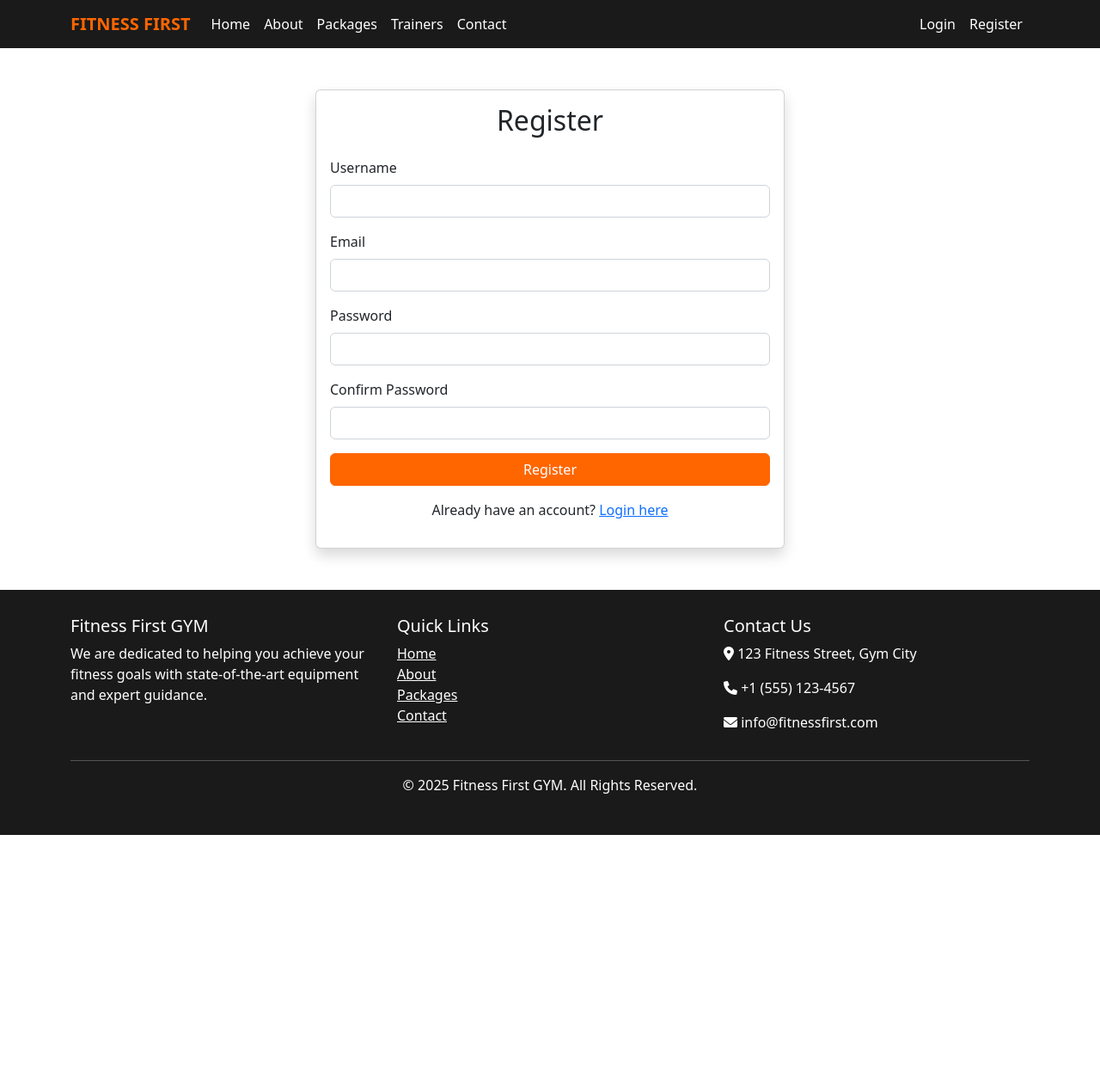
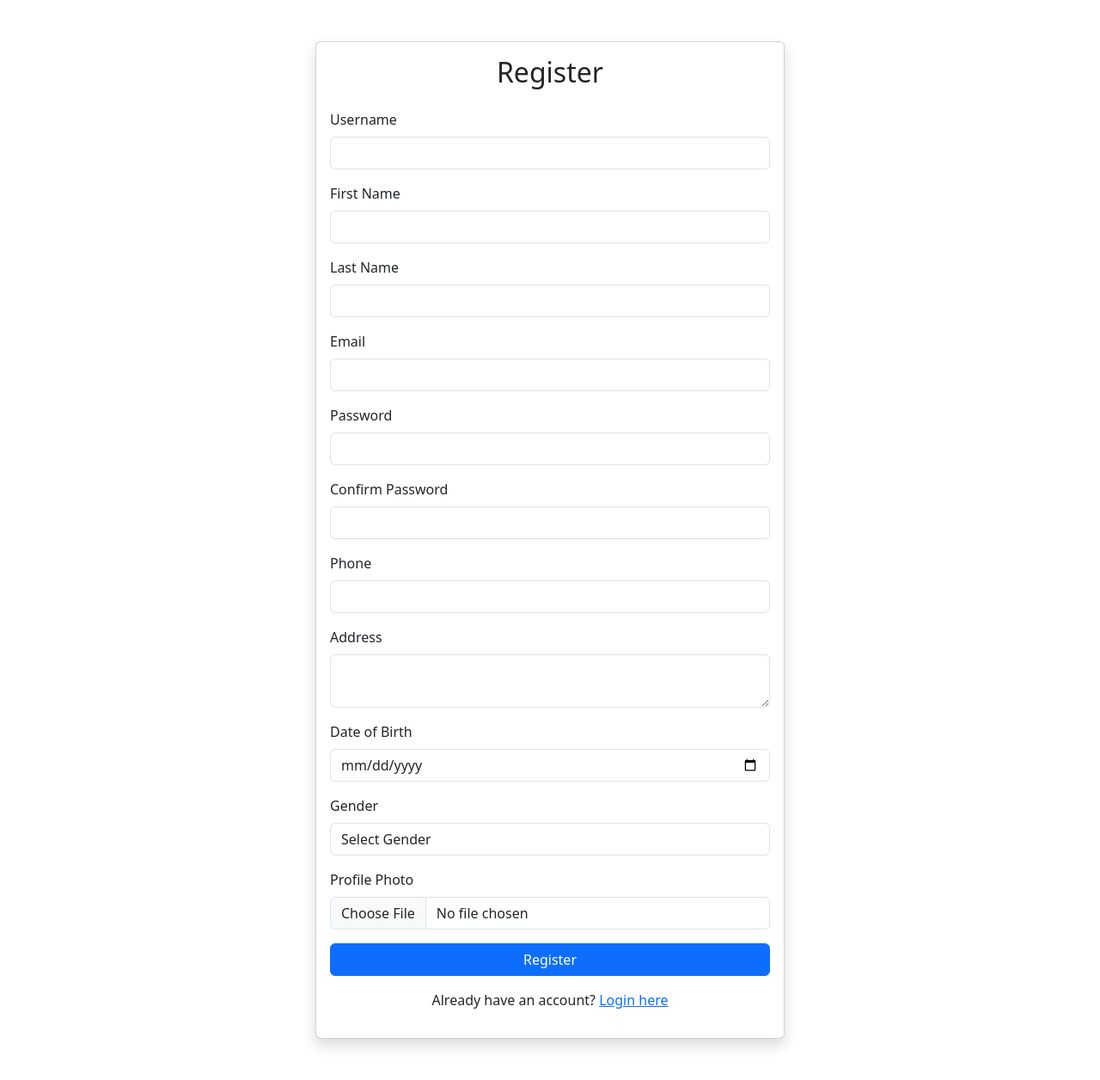
Before and after one commit to godriceeichie/Fitness-First, a Django app: page /register/ in a window 1280 px wide. Shown: the whole page at 86% size. Before the commit the page ends 971 px from the top, so only its background shows below. Run offline with Django 5.2, Linux system fonts and the light colour scheme.

Commit message:
fixed the register page

```diff
--- a/templates/registration/register.html
+++ b/templates/registration/register.html
@@ -1,32 +1,107 @@
-{% extends 'base.html' %}
-
-{% block title %}Fitness First GYM - Register{% endblock %}
-
-{% block content %}
+<!DOCTYPE html>
+<html lang="en">
+<head>
+    <meta charset="UTF-8">
+    <meta name="viewport" content="width=device-width, initial-scale=1.0">
+    <title>Fitness First GYM - Register</title>
+    <link href="https://cdn.jsdelivr.net/npm/bootstrap@5.3.0/dist/css/bootstrap.min.css" rel="stylesheet">
+</head>
+<body>
     <div class="container my-5">
         <div class="row justify-content-center">
             <div class="col-md-6">
                 <div class="card shadow">
                     <div class="card-body">
                         <h2 class="text-center mb-4">Register</h2>
-                    <form method="post">
+
+                        <!-- Display Success/Error Messages -->
+                        {% if messages %}
+                            <div class="alert alert-info">
+                                {% for message in messages %}
+                                    {{ message }}
+                                {% endfor %}
+                            </div>
+                        {% endif %}
+
+                        <!-- Display Form Errors -->
+                        {% if user_form.errors or profile_form.errors %}
+                            <div class="alert alert-danger">
+                                <ul>
+                                    {% for field in user_form %}
+                                        {% for error in field.errors %}
+                                            <li>{{ field.label }}: {{ error }}</li>
+                                        {% endfor %}
+                                    {% endfor %}
+                                    {% for error in user_form.non_field_errors %}
+                                        <li>{{ error }}</li>
+                                    {% endfor %}
+                                    {% for field in profile_form %}
+                                        {% for error in field.errors %}
+                                            <li>{{ field.label }}: {{ error }}</li>
+                                        {% endfor %}
+                                    {% endfor %}
+                                    {% for error in profile_form.non_field_errors %}
+                                        <li>{{ error }}</li>
+                                    {% endfor %}
+                                </ul>
+                            </div>
+                        {% endif %}
+
+                        <form method="post" enctype="multipart/form-data">
                             {% csrf_token %}
+                            <!-- UserRegisterForm Fields -->
                             <div class="mb-3">
-                            <label for="username" class="form-label">Username</label>
-                            <input type="text" class="form-control" id="username" name="username" required>
+                                <label for="id_username" class="form-label">Username</label>
+                                <input type="text" class="form-control" id="id_username" name="username" value="{{ user_form.username.value|default_if_none:'' }}" required>
                             </div>
                             <div class="mb-3">
-                            <label for="email" class="form-label">Email</label>
-                            <input type="email" class="form-control" id="email" name="email" required>
+                                <label for="id_first_name" class="form-label">First Name</label>
+                                <input type="text" class="form-control" id="id_first_name" name="first_name" value="{{ user_form.first_name.value|default_if_none:'' }}" required>
                             </div>
                             <div class="mb-3">
-                            <label for="password1" class="form-label">Password</label>
-                            <input type="password" class="form-control" id="password1" name="password1" required>
+                                <label for="id_last_name" class="form-label">Last Name</label>
+                                <input type="text" class="form-control" id="id_last_name" name="last_name" value="{{ user_form.last_name.value|default_if_none:'' }}" required>
                             </div>
                             <div class="mb-3">
-                            <label for="password2" class="form-label">Confirm Password</label>
-                            <input type="password" class="form-control" id="password2" name="password2" required>
+                                <label for="id_email" class="form-label">Email</label>
+                                <input type="email" class="form-control" id="id_email" name="email" value="{{ user_form.email.value|default_if_none:'' }}" required>
                             </div>
+                            <div class="mb-3">
+                                <label for="id_password1" class="form-label">Password</label>
+                                <input type="password" class="form-control" id="id_password1" name="password1" required>
+                            </div>
+                            <div class="mb-3">
+                                <label for="id_password2" class="form-label">Confirm Password</label>
+                                <input type="password" class="form-control" id="id_password2" name="password2" required>
+                            </div>
+
+                            <!-- UserProfileForm Fields -->
+                            <div class="mb-3">
+                                <label for="id_phone" class="form-label">Phone</label>
+                                <input type="text" class="form-control" id="id_phone" name="phone" value="{{ profile_form.phone.value|default_if_none:'' }}">
+                            </div>
+                            <div class="mb-3">
+                                <label for="id_address" class="form-label">Address</label>
+                                <textarea class="form-control" id="id_address" name="address">{{ profile_form.address.value|default_if_none:'' }}</textarea>
+                            </div>
+                            <div class="mb-3">
+                                <label for="id_date_of_birth" class="form-label">Date of Birth</label>
+                                <input type="date" class="form-control" id="id_date_of_birth" name="date_of_birth" value="{{ profile_form.date_of_birth.value|default_if_none:'' }}">
+                            </div>
+                            <div class="mb-3">
+                                <label for="id_gender" class="form-label">Gender</label>
+                                <select class="form-control" id="id_gender" name="gender">
+                                    <option value="">Select Gender</option>
+                                    <option value="male" {% if profile_form.gender.value == 'male' %}selected{% endif %}>Male</option>
+                                    <option value="female" {% if profile_form.gender.value == 'female' %}selected{% endif %}>Female</option>
+                                    <option value="other" {% if profile_form.gender.value == 'other' %}selected{% endif %}>Other</option>
+                                </select>
+                            </div>
+                            <div class="mb-3">
+                                <label for="id_photo" class="form-label">Profile Photo</label>
+                                <input type="file" class="form-control" id="id_photo" name="photo">
+                            </div>
+
                             <button type="submit" class="btn btn-primary w-100">Register</button>
                         </form>
                         <p class="text-center mt-3">
@@ -37,4 +112,6 @@
             </div>
         </div>
     </div>
-{% endblock %}
+    <script src="https://cdn.jsdelivr.net/npm/bootstrap@5.3.0/dist/js/bootstrap.bundle.min.js"></script>
+</body>
+</html>
```
Lines whose indentation alone changed are shown as unchanged.
